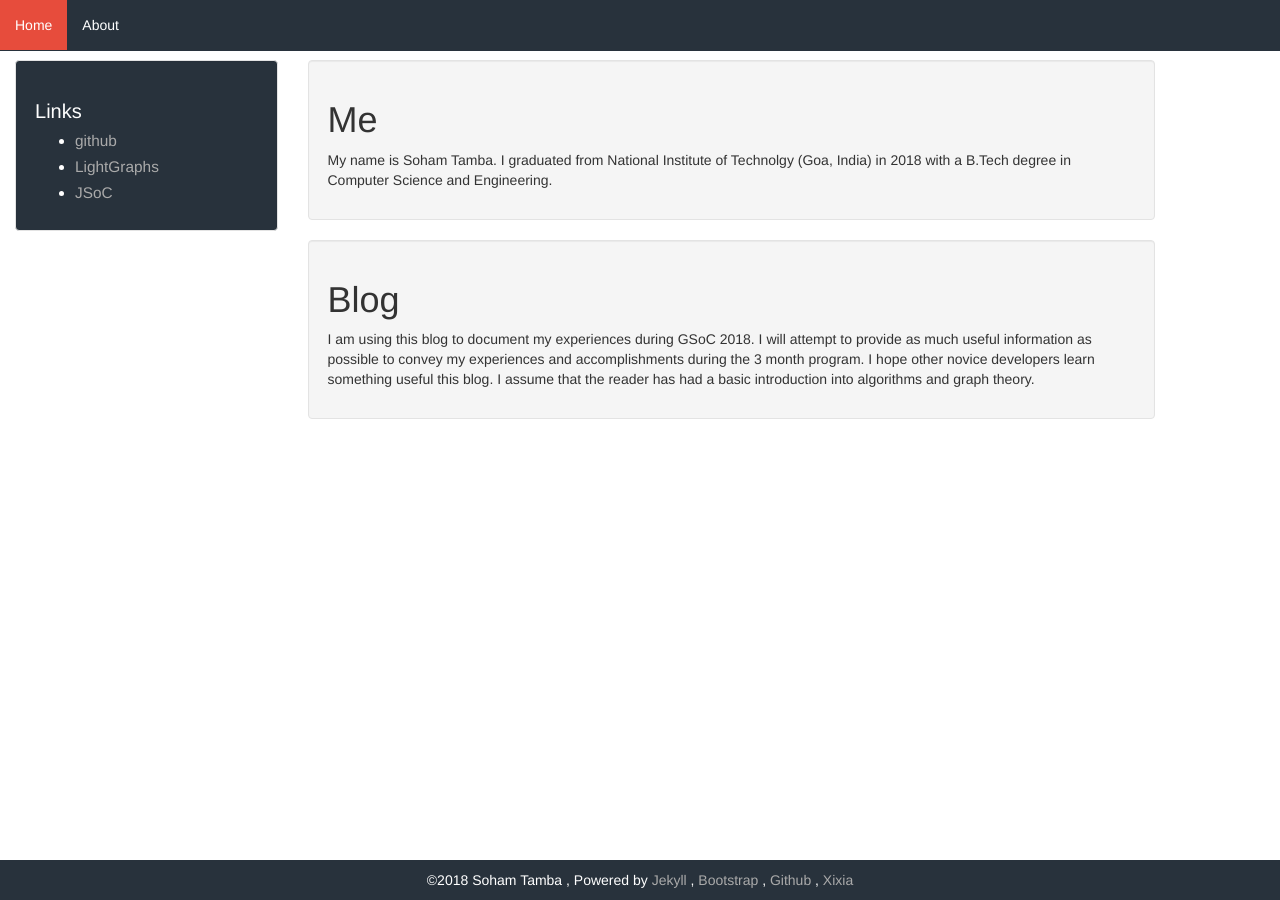
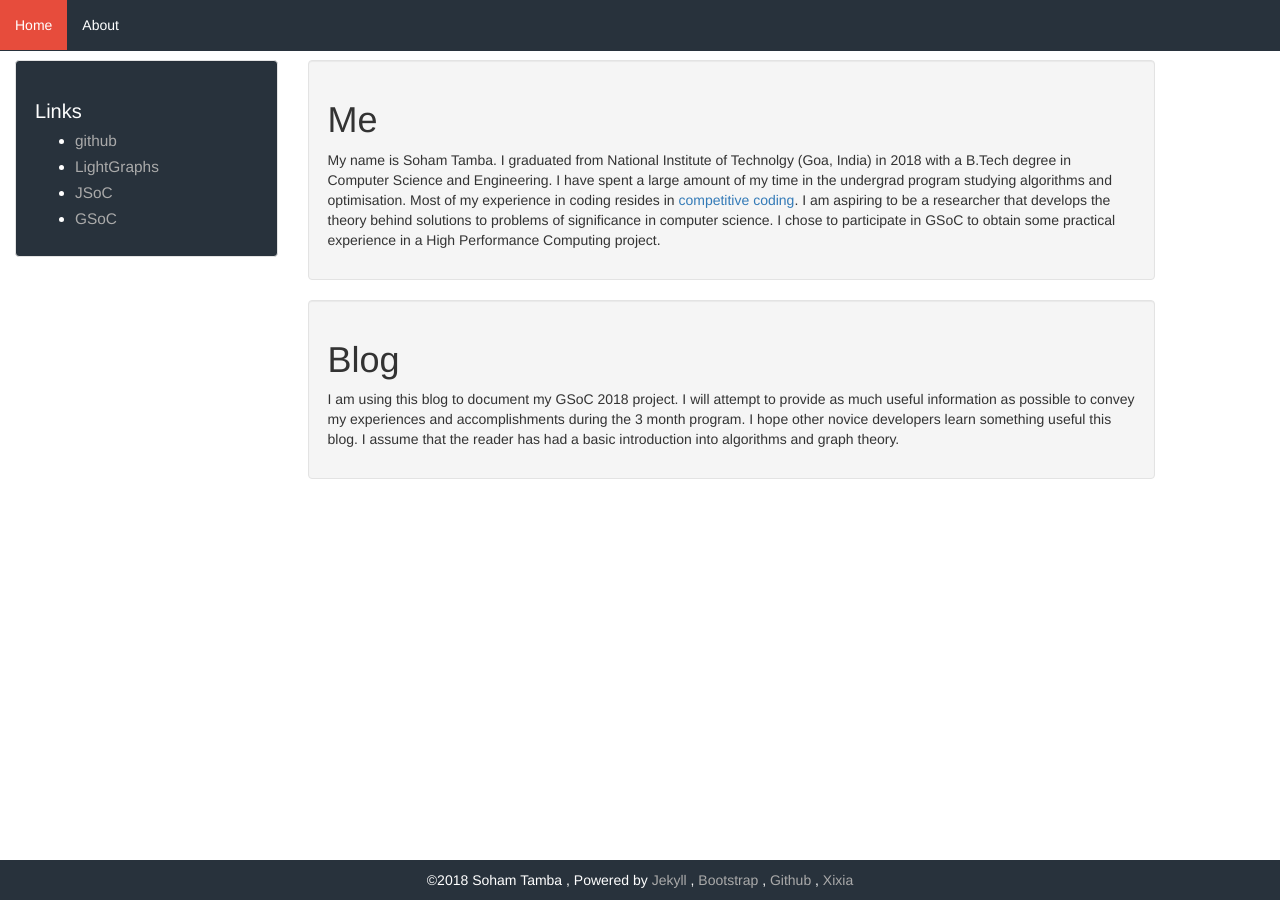
Before and after one commit to SohamTamba/GSoC, a Jekyll site: the page built from about.html, in a window 1280 px wide. Built offline with Jekyll 4.4.1, drawn with Linux system fonts in a browser that asks for light colours.

Commit message:
About Me

```diff
--- a/_data/links.yml
+++ b/_data/links.yml
@@ -6,3 +6,6 @@
 
 - url: "https://github.com/SohamTamba"
   title: "JSoC"
+
+- url: "https://summerofcode.withgoogle.com"
+  title: "GSoC"
--- a/about.html
+++ b/about.html
@@ -4,11 +4,12 @@ layout: default
 
 <div class="well">
     <h1>Me</h1>
-    <p>My name is Soham Tamba. I graduated from National Institute of Technolgy (Goa, India) in 2018 with a B.Tech degree in Computer Science and Engineering.</p>
+    <p>My name is Soham Tamba. I graduated from National Institute of Technolgy (Goa, India) in 2018 with a B.Tech degree in Computer Science and Engineering. I have spent a large amount of my time in the undergrad program studying algorithms and optimisation. Most of my experience in coding resides in <a href="https://www.hackerrank.com/profile/Soham_Tamba">competitive coding</a>. I am aspiring to be a researcher that develops the theory behind solutions to problems of significance in computer science. I chose to participate in GSoC to obtain some practical experience in a High Performance Computing project.
+    </p>
 </div>
 
 
 <div class="well">
     <h1>Blog</h1>
-    <p>I am using this blog to document my experiences during GSoC 2018. I will attempt to provide as much useful information as possible to convey my experiences and accomplishments during the 3 month program. I hope other novice developers learn something useful this blog. I assume that the reader has had a basic introduction into algorithms and graph theory.</p>
+    <p>I am using this blog to document my GSoC 2018 project. I will attempt to provide as much useful information as possible to convey my experiences and accomplishments during the 3 month program. I hope other novice developers learn something useful this blog. I assume that the reader has had a basic introduction into algorithms and graph theory.</p>
 </div>
```
Also changed, not shown: README.md.
